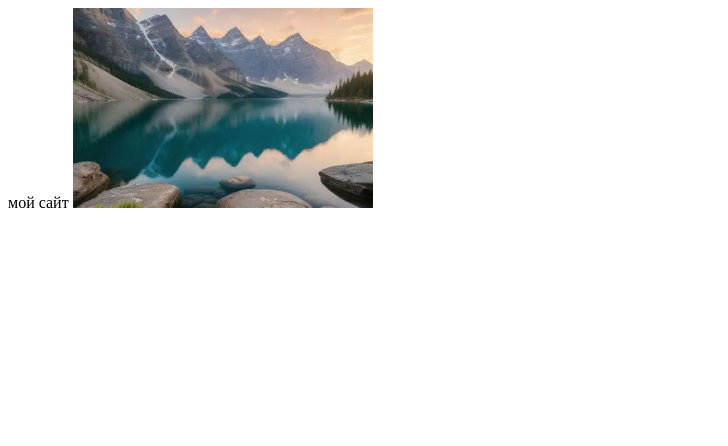
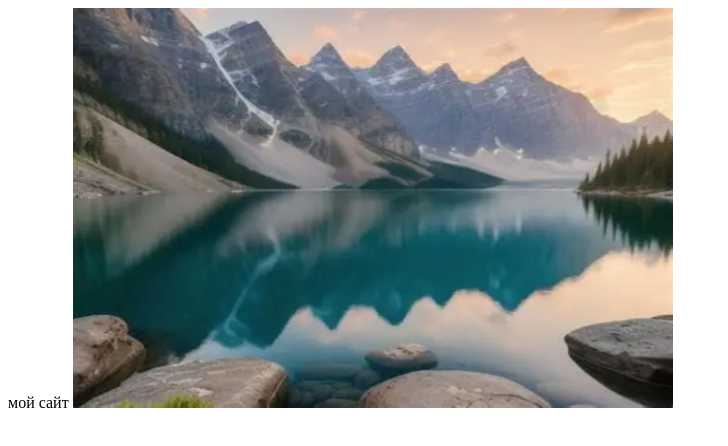
Before and after one commit to mihail3123/mihailpredein123, a plain HTML site: page index.html in a window 1280 px wide. Shown: the whole page, without its empty margins (0-728 px from the left). Drawn offline with Linux system fonts and the light colour scheme.

Commit message:
Update index.html

```diff
--- a/index.html
+++ b/index.html
@@ -1,6 +1,6 @@
 мой сайт
 <img src="OIP.webp"
-    alt="Описание изображения"
-    width="300"
-    height="200"
-    title="Подсказка при наведении">
+    alt="фото"
+    width="600"
+    height="400"
+    title="фото">
```
